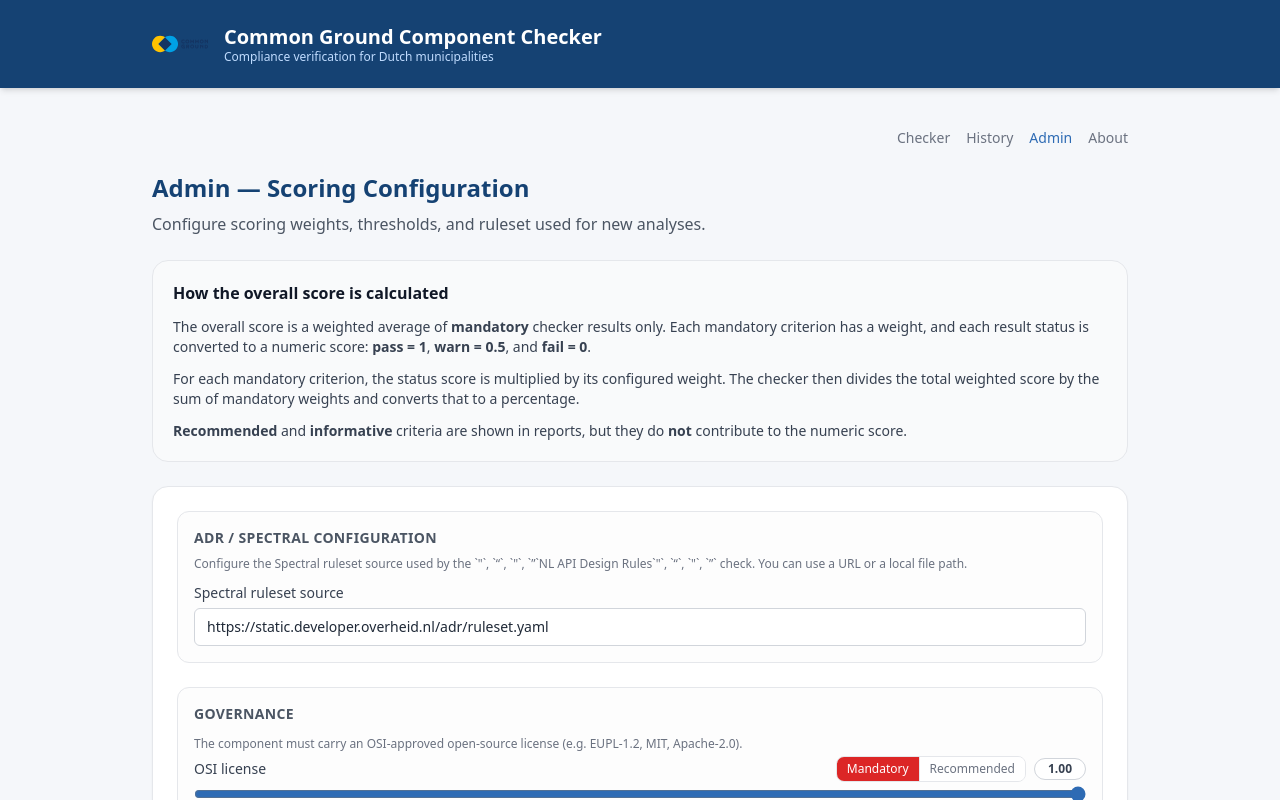
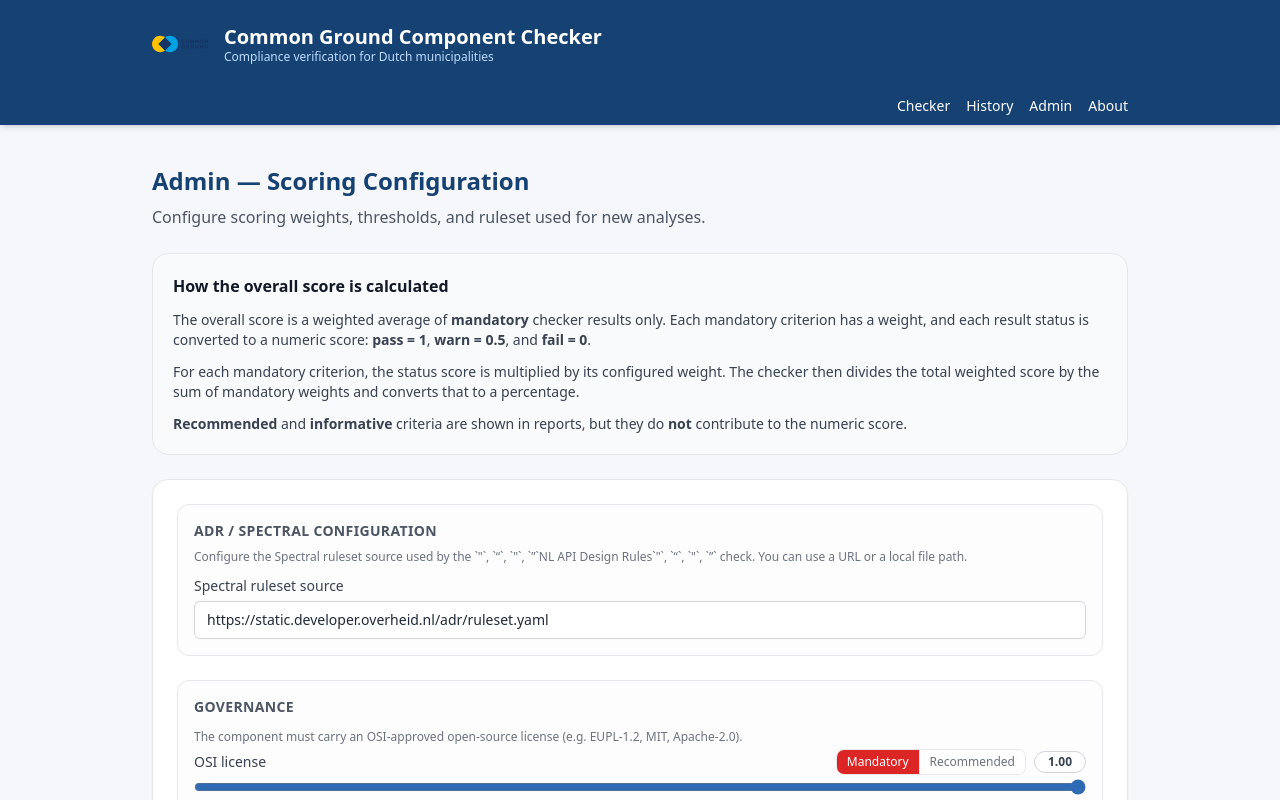
Before and after one commit to Hugo-ter-Doest/CommonGroundChecker, a Next.js app: page /admin in a window 1280 px wide. Shown: the top 800 px of the page. Built offline with nearby package versions, Linux system fonts and the light colour scheme; no server answers; the database is empty.

Commit message:
Improved navigation

```diff
--- a/src/app/about/page.tsx
+++ b/src/app/about/page.tsx
@@ -3,20 +3,6 @@ import Link from "next/link";
 export default function AboutPage() {
   return (
     <div className="max-w-5xl mx-auto px-6 py-10 space-y-6">
-      <nav className="flex items-center justify-end gap-4 text-sm">
-        <Link href="/" className="text-gray-500 hover:text-cg-lightblue transition-colors">
-          Checker
-        </Link>
-        <Link href="/history" className="text-gray-500 hover:text-cg-lightblue transition-colors">
-          History
-        </Link>
-        <Link href="/admin" className="text-gray-500 hover:text-cg-lightblue transition-colors">
-          Admin
-        </Link>
-        <Link href="/about" className="text-cg-lightblue hover:underline font-medium">
-          About
-        </Link>
-      </nav>
 
       <section className="space-y-3">
         <h2 className="text-2xl font-bold text-cg-blue">About Common Ground</h2>
--- a/src/app/admin/page.tsx
+++ b/src/app/admin/page.tsx
@@ -41,20 +41,6 @@ export default async function AdminPage() {
 
   return (
     <div className="max-w-5xl mx-auto px-6 py-10 space-y-6">
-      <nav className="flex items-center justify-end gap-4 text-sm">
-        <Link href="/" className="text-gray-500 hover:text-cg-lightblue transition-colors">
-          Checker
-        </Link>
-        <Link href="/history" className="text-gray-500 hover:text-cg-lightblue transition-colors">
-          History
-        </Link>
-        <Link href="/admin" className="text-cg-lightblue hover:underline font-medium">
-          Admin
-        </Link>
-        <Link href="/about" className="text-gray-500 hover:text-cg-lightblue transition-colors">
-          About
-        </Link>
-      </nav>
 
       <section className="space-y-2">
         <h2 className="text-2xl font-bold text-cg-blue">Admin — Scoring Configuration</h2>
--- a/src/app/history/page.tsx
+++ b/src/app/history/page.tsx
@@ -81,20 +81,6 @@ export default async function HistoryHomePage({ searchParams }: HistoryHomePageP
 
   return (
     <div className="max-w-5xl mx-auto px-6 py-10 space-y-6">
-      <nav className="flex items-center justify-end gap-4 text-sm">
-        <Link href="/" className="text-gray-500 hover:text-cg-lightblue transition-colors">
-          Checker
-        </Link>
-        <Link href="/history" className="text-cg-lightblue hover:underline font-medium">
-          History
-        </Link>
-        <Link href="/admin" className="text-gray-500 hover:text-cg-lightblue transition-colors">
-          Admin
-        </Link>
-        <Link href="/about" className="text-gray-500 hover:text-cg-lightblue transition-colors">
-          About
-        </Link>
-      </nav>
 
       <section className="space-y-2">
         <h2 className="text-2xl font-bold text-cg-blue">Analyzed Repositories</h2>
--- a/src/app/layout.tsx
+++ b/src/app/layout.tsx
@@ -35,6 +35,15 @@ export default function RootLayout({
               </p>
             </div>
           </div>
+          {/* Shallow, right-aligned navigation menu */}
+          <nav className="border-b border-blue-900 bg-cg-blue">
+            <div className="max-w-5xl mx-auto px-6 flex items-center justify-end gap-4 py-2 text-sm">
+              <a href="/" className="text-white hover:text-cg-lightblue transition-colors">Checker</a>
+              <a href="/history" className="text-white hover:text-cg-lightblue transition-colors">History</a>
+              <a href="/admin" className="text-white hover:text-cg-lightblue transition-colors">Admin</a>
+              <a href="/about" className="text-white hover:text-cg-lightblue transition-colors">About</a>
+            </div>
+          </nav>
         </header>
 
         <main className="flex-1">{children}</main>
```
Also changed, not shown: doc/Demo_gespreksnotities.md (added, +39 -0 lines).
